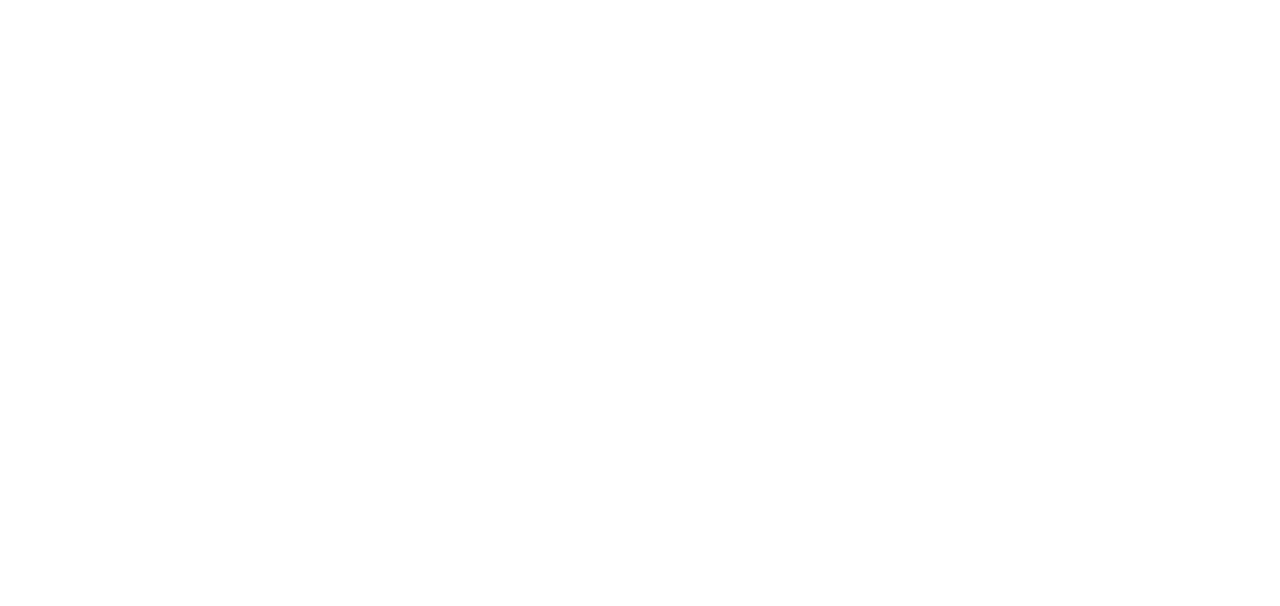
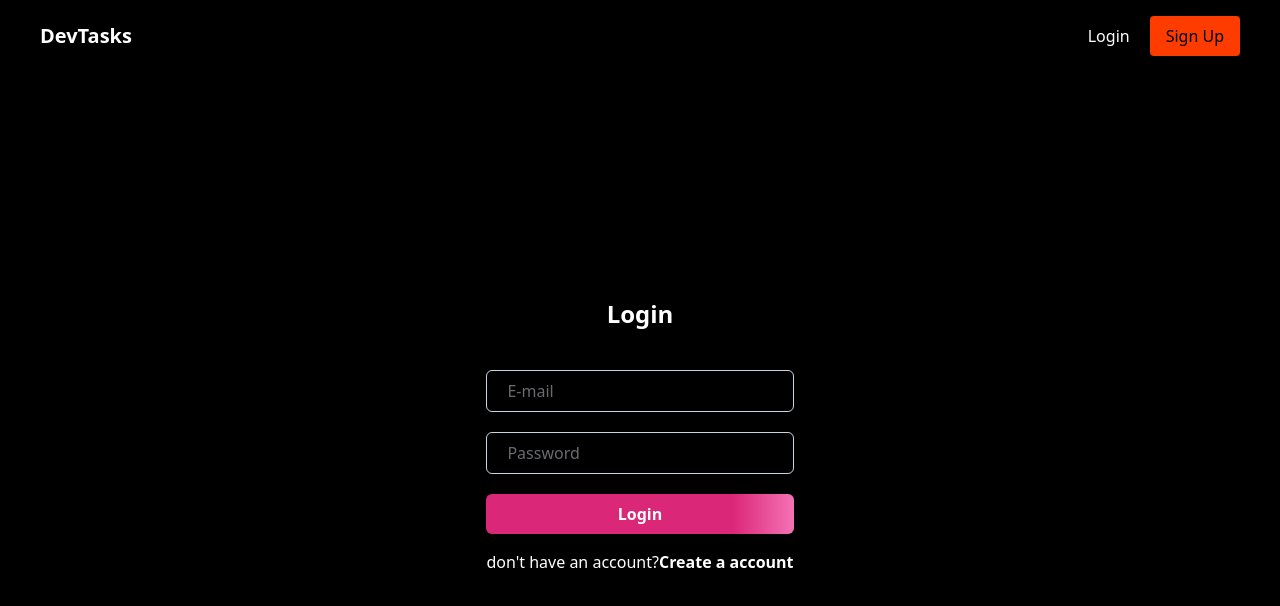
Before and after one commit to DeepakRizal/Dev-Tasks, a React (Vite) app: page /login in a window 1280 px wide. Before the commit this address had no page. Shown: the top 606 px of the page. Built offline with nearby package versions, Linux system fonts and the light colour scheme.

Commit message:
feat: complete login page

```diff
--- a/src/App.tsx
+++ b/src/App.tsx
@@ -1,6 +1,8 @@
 import { Route, Routes } from "react-router-dom";
 import Layout from "./components/layout/Layout";
 import Home from "./pages/home/Home";
+import SignUp from "./pages/auth/SignUp";
+import Login from "./pages/auth/Login";
 
 const App = () => {
   return (
@@ -13,6 +15,22 @@ const App = () => {
           </Layout>
         }
       />
+      <Route
+        path="/login"
+        element={
+          <Layout>
+            <Login />
+          </Layout>
+        }
+      />
+      <Route
+        path="/sign-up"
+        element={
+          <Layout>
+            <SignUp />
+          </Layout>
+        }
+      />
     </Routes>
   );
 };
--- a/src/components/layout/Layout.tsx
+++ b/src/components/layout/Layout.tsx
@@ -7,9 +7,9 @@ interface LayoutProps {
 
 const Layout = ({ children }: LayoutProps) => {
   return (
-    <div>
+    <div className="flex flex-col h-screen">
       <Navbar />
-      {children}
+      <div className="flex-1 overflow-auto bg-black">{children}</div>
     </div>
   );
 };
--- a/src/components/navbar/Navbar.tsx
+++ b/src/components/navbar/Navbar.tsx
@@ -1,14 +1,24 @@
-import AuthButton from "../ui/AuthButton";
+import { Link } from "react-router-dom";
 
 const Navbar = () => {
   return (
-    <div className="flex items-center justify-between bg-gray-800 text-white px-10 py-4">
+    <div className="flex items-center justify-between bg-black text-white px-10 py-4">
       <div>
         <h2 className=" font-bold text-xl">DevTasks</h2>
       </div>
       <div className="flex items-center gap-5">
-        <AuthButton bgColor="bg-indigo-600" buttonText="Login" />
-        <AuthButton bgColor="bg-gray-700" buttonText="Sign Up" />
+        <Link
+          to={"/login"}
+          className="text-white hover:text-primary cursor-pointer"
+        >
+          Login
+        </Link>
+        <Link
+          to={"/sign-up"}
+          className="bg-primary cursor-pointer text-black px-4 py-2 rounded hover:bg-orange-600"
+        >
+          Sign Up
+        </Link>
       </div>
     </div>
   );
--- a/src/index.css
+++ b/src/index.css
@@ -9,3 +9,11 @@
   --color-dark: #000000,
   --color-muted: #cfcfcf
 }
+
+.auth-input-styles {
+  @apply text-gray-300 w-full outline-none border border-slate-300 px-5 rounded-md py-2;
+}
+
+.auth-heading-styles{
+  @apply text-center text-white mb-10 text-2xl font-bold
+}
--- /dev/null
+++ b/src/pages/auth/Login.tsx
@@ -0,0 +1,42 @@
+import { Link } from "react-router-dom";
+
+const Login = () => {
+  return (
+    <div className=" flex items-center h-[100%]  justify-center">
+      <form>
+        <h2 className="auth-heading-styles">Login</h2>
+
+        <div className="flex flex-col gap-5 items-center justify-center mb-4">
+          <input
+            className="auth-input-styles"
+            placeholder="E-mail"
+            type="text"
+          />
+          <input
+            type="password"
+            className="auth-input-styles"
+            placeholder="Password"
+          />
+          <button
+            className="py-2 font-bold text-white rounded-md w-full cursor-pointer hover:shadow-pink-500/50 transition-shadow duration-300"
+            style={{
+              background:
+                "linear-gradient(to right, #db2777 0%, #db2777 80%, #f472b6 100%)",
+            }}
+          >
+            Login
+          </button>
+        </div>
+
+        <p className="text-white">
+          don't have an account?
+          <Link className="font-bold" to={"/sign-up"}>
+            Create a account
+          </Link>
+        </p>
+      </form>
+    </div>
+  );
+};
+
+export default Login;
--- /dev/null
+++ b/src/pages/auth/SignUp.tsx
@@ -0,0 +1,5 @@
+const SignUp = () => {
+  return <div>SignUp</div>;
+};
+
+export default SignUp;
--- a/src/pages/home/Home.tsx
+++ b/src/pages/home/Home.tsx
@@ -1,3 +1,5 @@
+import { Link } from "react-router-dom";
+
 const Home = () => {
   return (
     <section className="text-white bg-black h-[calc(100vh-65px)] flex flex-col items-center justify-center text-center px-4">
@@ -7,9 +9,12 @@ const Home = () => {
       <p className="text-lg md:text-xl mb-8 font-poppins text-muted">
         Sign up to start building your dev teams.
       </p>
-      <button className="bg-primary cursor-pointer font-poppins text-black px-6 py-3 rounded text-lg hover:bg-orange-600">
+      <Link
+        to={"/sign-up"}
+        className="bg-primary cursor-pointer font-poppins text-black px-6 py-3 rounded text-lg hover:bg-orange-600"
+      >
         Get Started
-      </button>
+      </Link>
     </section>
   );
 };
```
